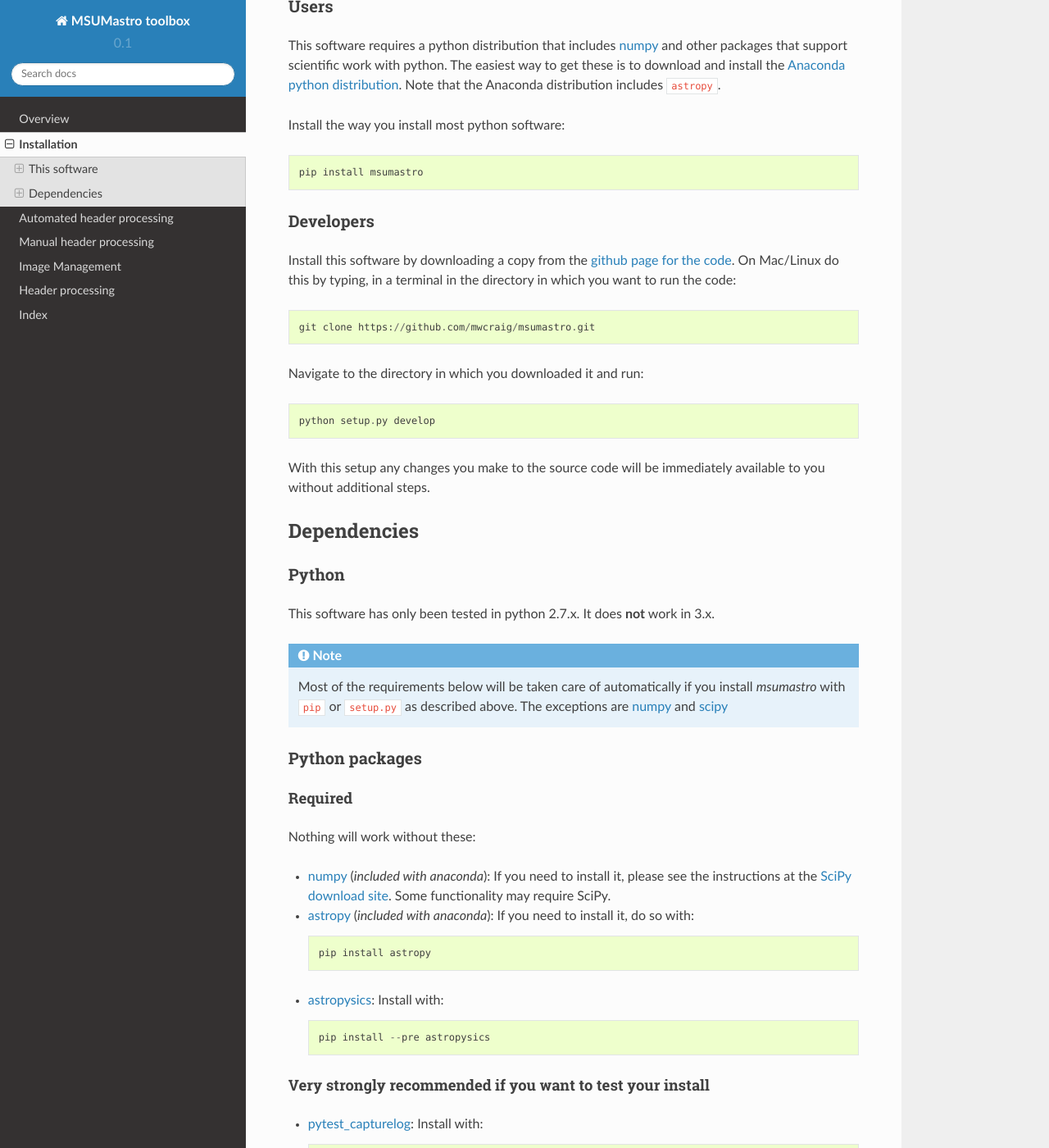
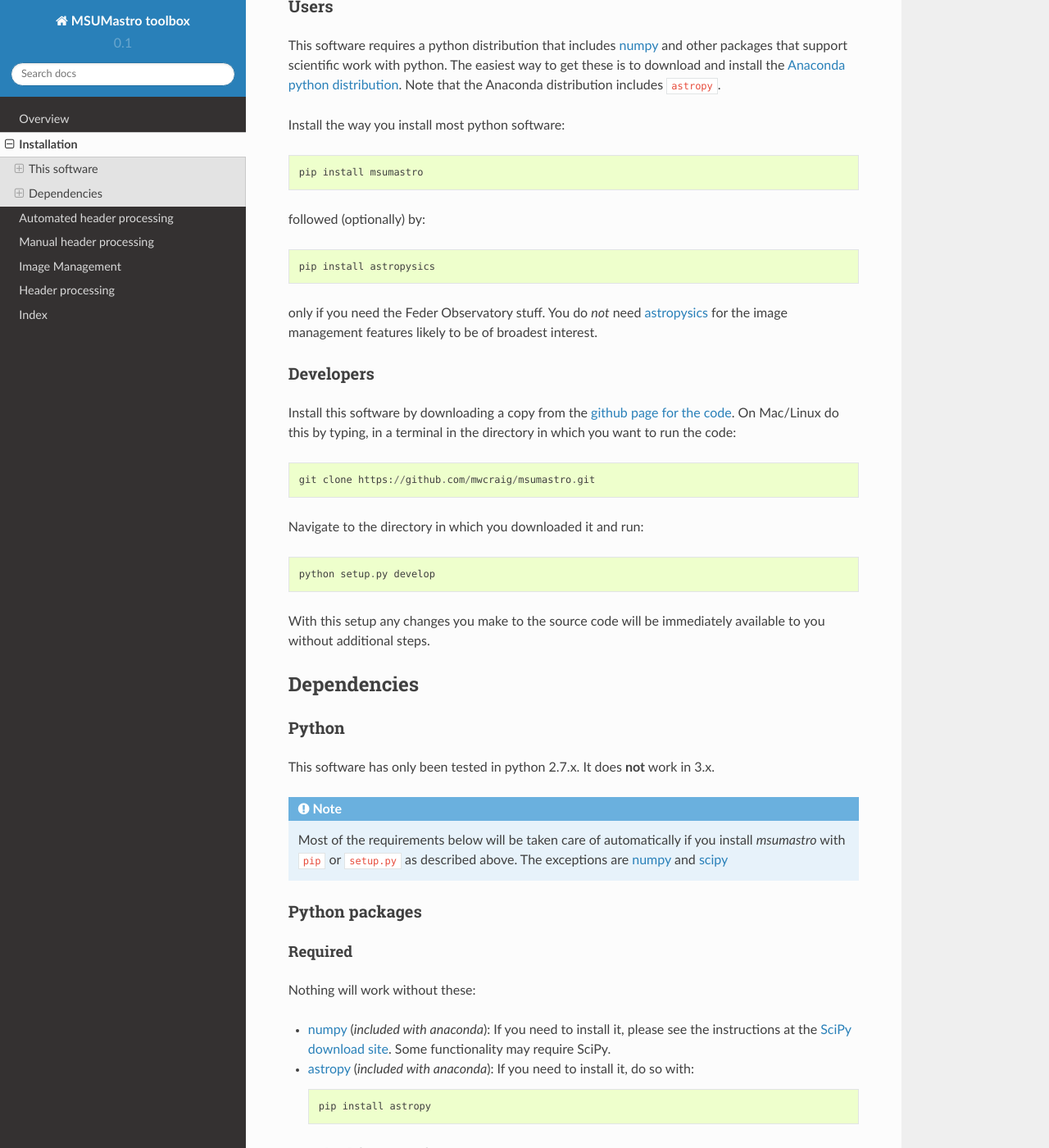
Before and after one commit to mwcraig/msumastro, a Sphinx documentation site: the page built from docs/installation.rst, in a window 1280 px wide and 1400 px high, scrolled down 222 px. Shown: the whole window at 82% size. Built offline with Sphinx 7.4.7 and the Read the Docs theme 2.0.0, drawn with Linux system fonts in a browser that asks for light colours; some of the changed text lies outside the part shown.

Commit message:
Update installation instructions to reflect new astrophysics status

```diff
--- a/docs/installation.rst
+++ b/docs/installation.rst
@@ -17,6 +17,13 @@
 Install the way you install most python software::
 
     pip install msumastro
+
+followed (optionally) by::
+
+    pip install astropysics
+
+only if you need the Feder Observatory stuff. You do *not* need `astropysics`_
+for the image management features likely to be of broadest interest.
 
 Developers
 ==========
@@ -66,9 +73,14 @@
 
     pip install astropy
 
+Required for some features
+--------------------------
+
+Most of the header patching functionality requires `astropysics`_:
+
 + `astropysics`_: Install with::
 
-    pip install --pre astropysics
+    pip install astropysics
 
 Very strongly recommended if you want to test your install
 ----------------------------------------------------------
```
